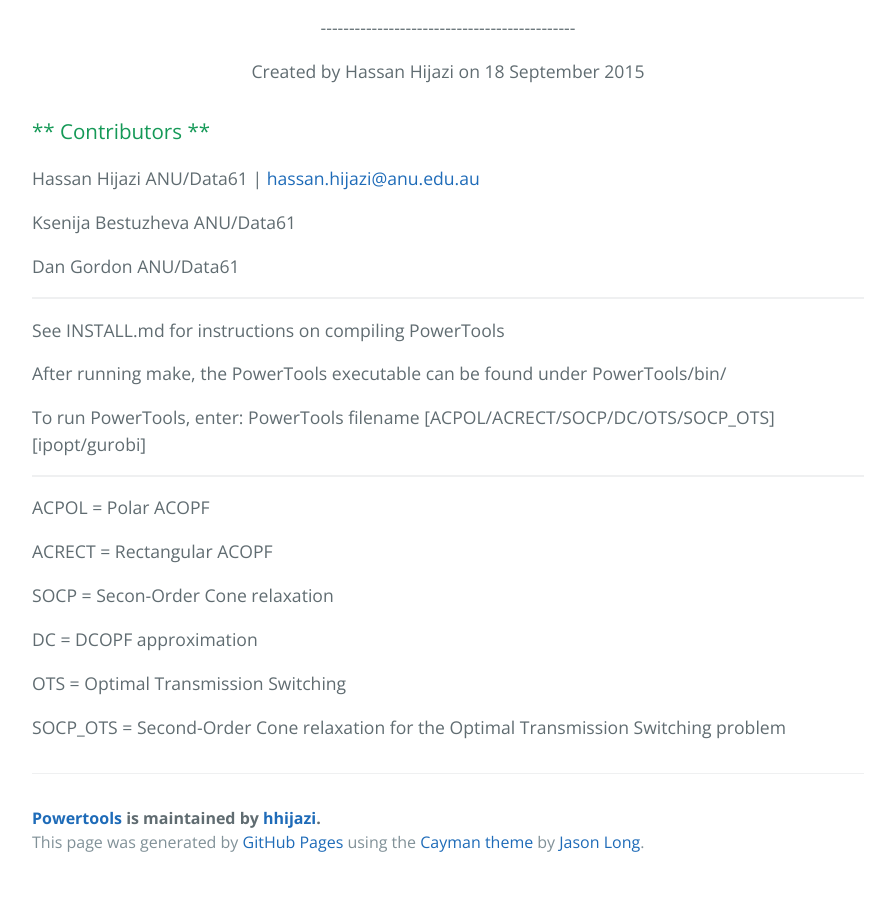
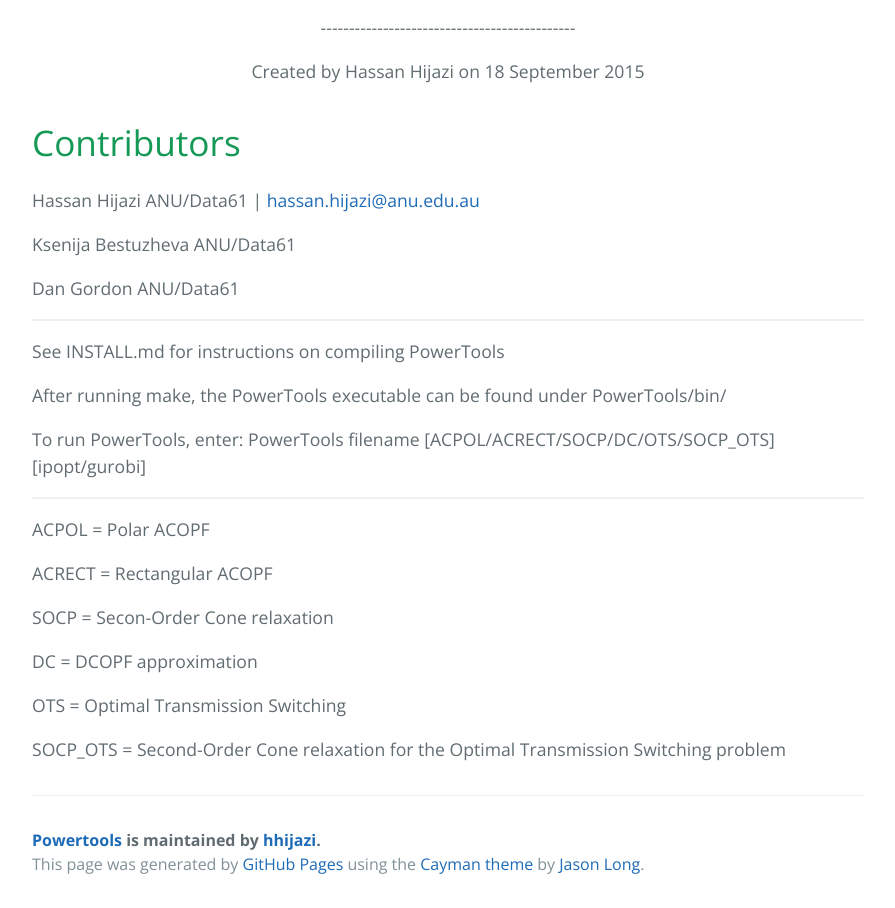
Before and after one commit to hhijazi/PowerTools, a plain HTML site: page index.html in a window 1280 px wide. Shown: the part 824-1732 px from the top of the page, without its empty margins (192-1087 px from the left). Before the commit the page ends 1710 px from the top, so only its background shows below. Drawn offline with nearby package versions, Linux system fonts and the light colour scheme.

Commit message:
Update index.html

```diff
--- a/index.html
+++ b/index.html
@@ -33,8 +33,8 @@
 <p style="text-align:center">---------------------------------------------</p>
 <p style="text-align:center">Created by Hassan Hijazi on 18 September 2015</p>
 
-<h3>
-<a id="-contributors-" class="anchor" href="#-contributors-" aria-hidden="true"><span aria-hidden="true" class="octicon octicon-link"></span></a>** Contributors **</h3>
+<h1>
+<a id="-contributors-" class="anchor" href="#-contributors-" aria-hidden="true"><span aria-hidden="true" class="octicon octicon-link"></span></a>Contributors</h1>
 
 <p>Hassan Hijazi ANU/Data61 | <a href="mailto:hassan.hijazi@anu.edu.au">hassan.hijazi@anu.edu.au</a></p>
 
```
